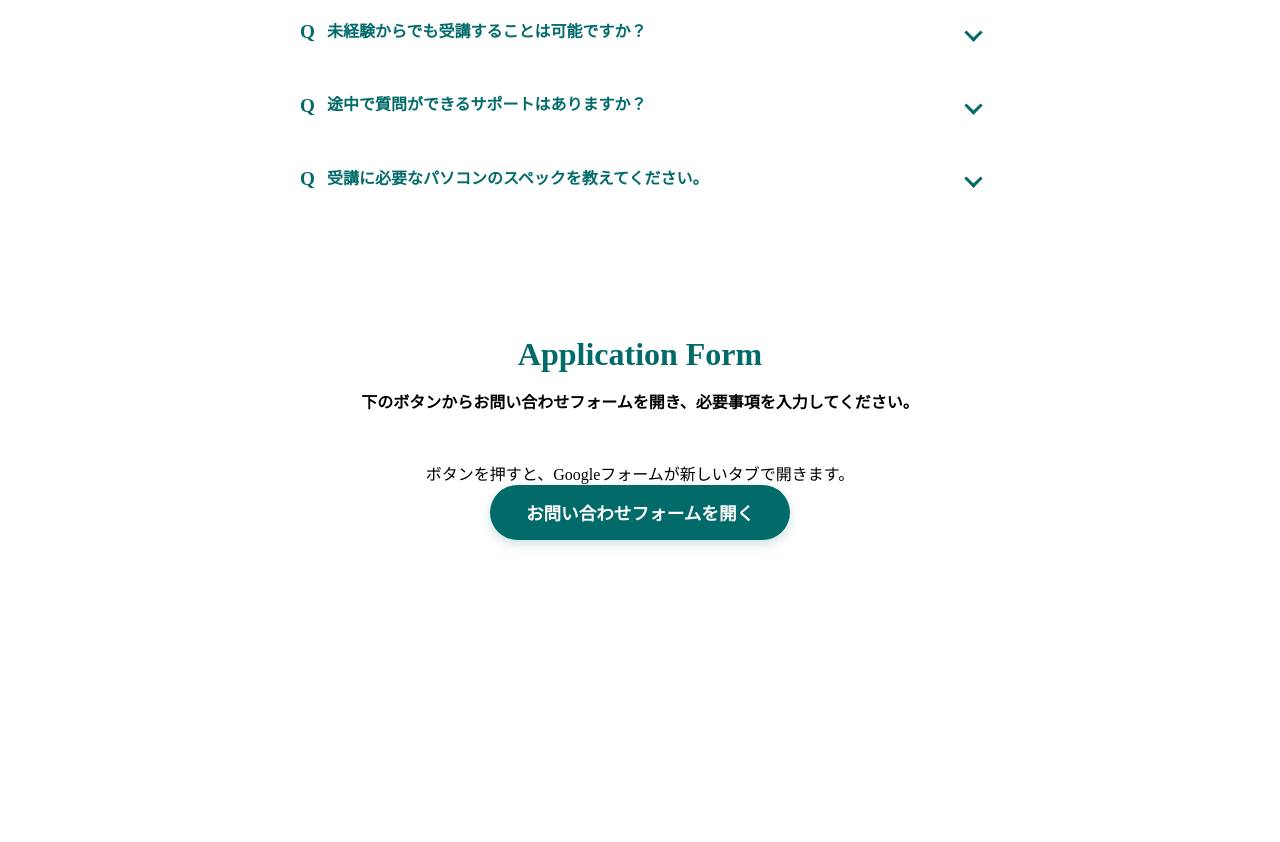
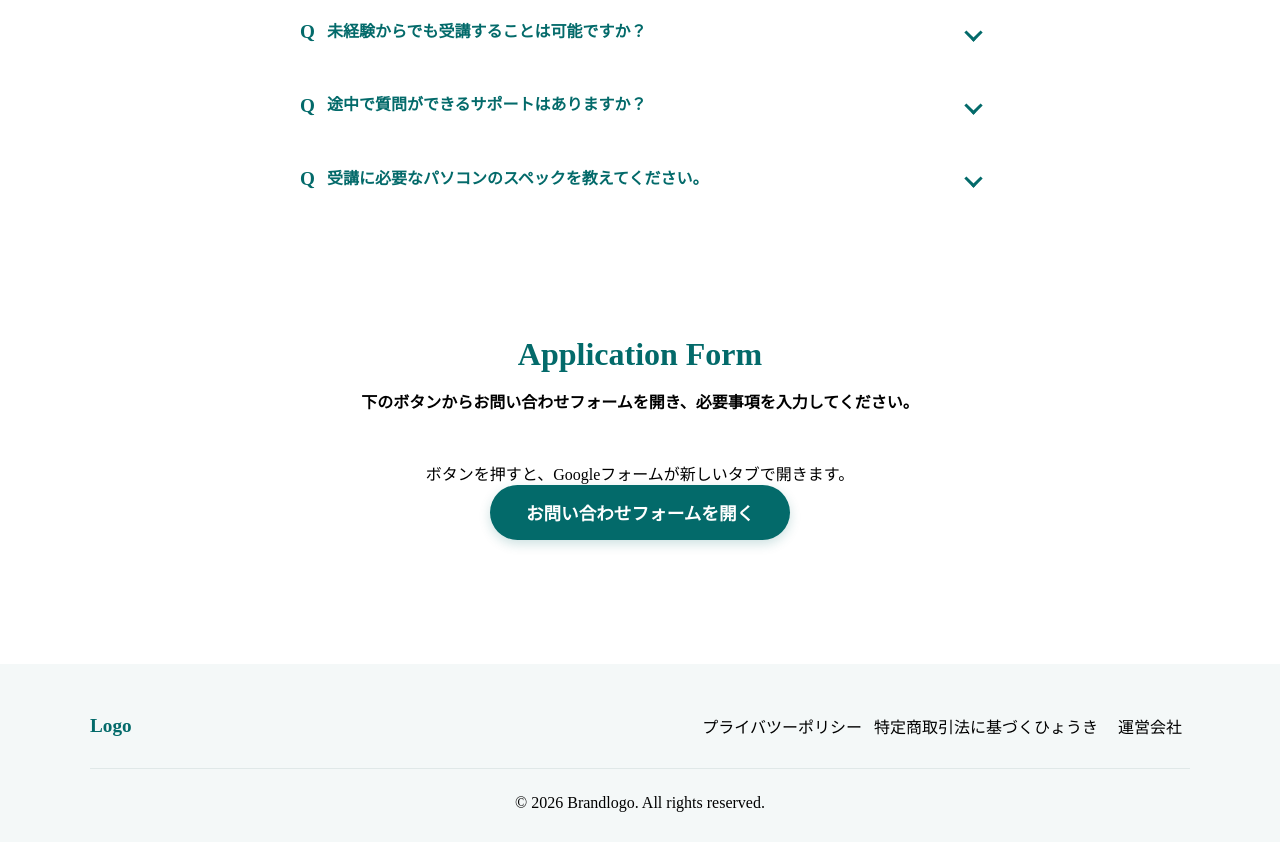
Before and after one commit to hyolmotsheringdorje/footer, a plain HTML site: page index.html in a window 1280 px wide. Shown: the part 3696-4538 px from the top of the page. Before the commit the page ends 4300 px from the top, so only its background shows below. Drawn offline with Linux system fonts and the light colour scheme.

Commit message:
Update index.html

```diff
--- a/index.html
+++ b/index.html
@@ -287,6 +287,27 @@ A：ここに答(こた)えを書(か)きます。
 <!-- =============================
 ▼▼▼▼▼　フッター / Footer ▼▼▼▼
 ============================= -->
+<footer class="main-footer">
+  <div class="footer-inner">
+    <div class="footer-top">
+      <a href="#" class="footer-logo"><span><Brand</span>Logo</a>
+        <ul class="footer-links">
+        </li><a href="#">プライバツーポリシー</a></li>
+           </li><a href="#">特定商取引法に基づくひょうき　</a></li>
+           </li><a href="#">運営会社　</a></li>
+        </ul>
+      </div>
+
+        <div class="footer-bottom">
+          <p class="copyright">&copy; 2026 Brandlogo. All rights reserved.</p>
+           </div>
+         </div>
+      </footer>
+
+
+
+
+
 
 <!-- =============================
 ▲▲▲▲ フッター / Footer ▲▲▲▲
```
